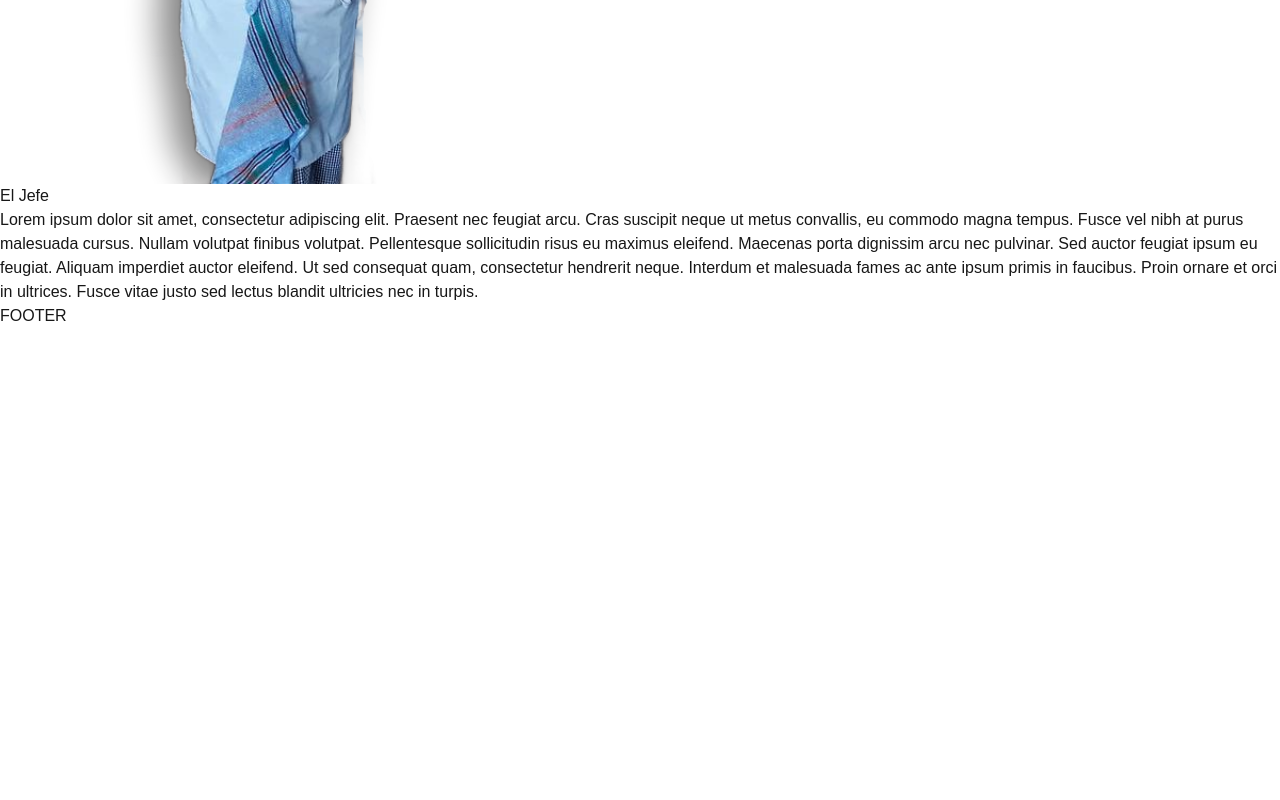
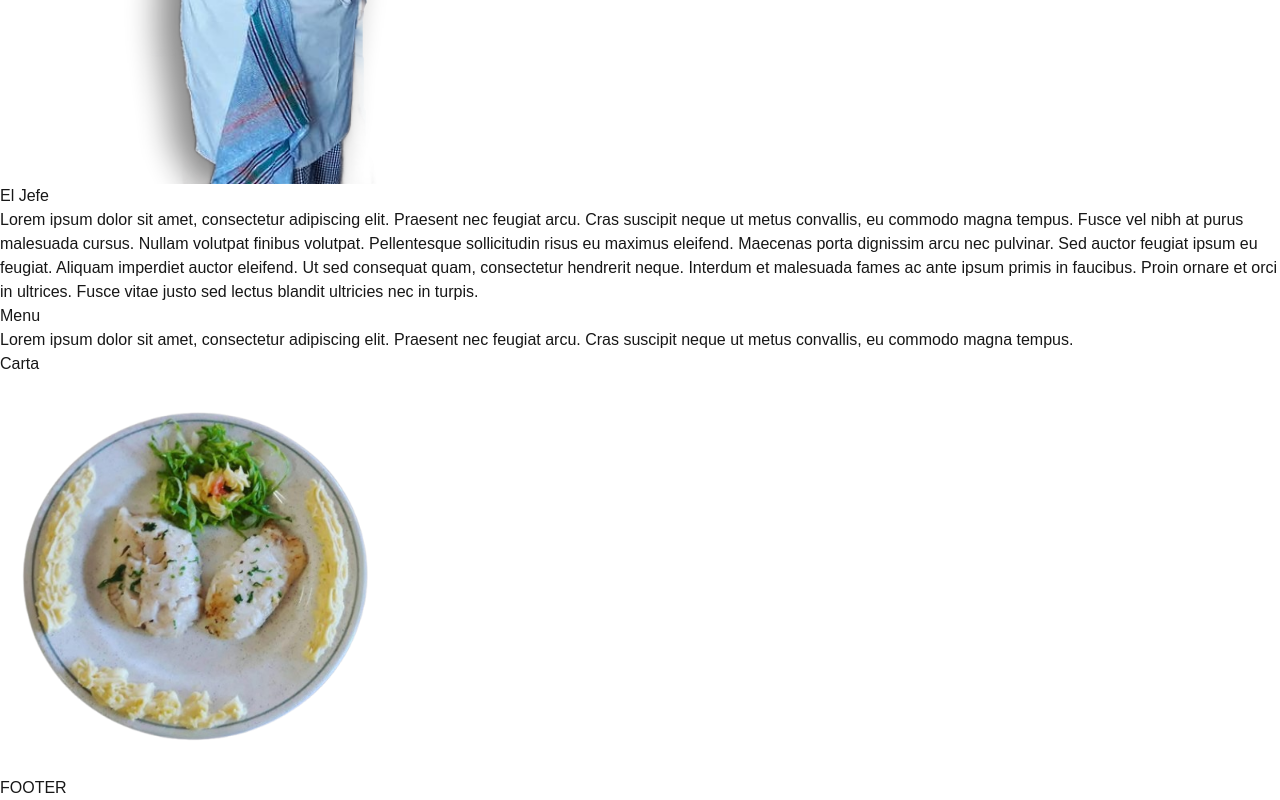
Before and after one commit to AQM19/restaurante-la-cenia, a Next.js app: page /en in a window 1280 px wide. Shown: the part 9346-10146 px from the top of the page. Before the commit the page ends 9674 px from the top, so only its background shows below. Built offline with nearby package versions, Linux system fonts and the light colour scheme.

Commit message:
Feat: Generación de la sección para menú

```diff
--- a/src/app/[locale]/(pathnames)/page.tsx
+++ b/src/app/[locale]/(pathnames)/page.tsx
@@ -1,3 +1,4 @@
+import MenuPage from '@/components/pages/menu/MenuPage'
 import OwnerPage from '@/components/pages/owner/OwnerPage'
 import PresentationPage from '@/components/pages/presentation/PresentationPage'
 import React from 'react'
@@ -7,6 +8,7 @@ const LandingPage = () => {
     <section>
       <PresentationPage />
       <OwnerPage />
+      <MenuPage />
     </section>
   )
 }
--- a/src/components/index.ts
+++ b/src/components/index.ts
@@ -8,3 +8,4 @@ export * from './ui/footer/FooterComponent';
 
 export * from './pages/presentation/PresentationPage';
 export * from './pages/owner/OwnerPage';
+export * from './pages/menu/MenuPage';
--- /dev/null
+++ b/src/components/pages/menu/MenuPage.tsx
@@ -0,0 +1,31 @@
+import React from 'react'
+import Image from 'next/image';
+import { Link } from '@/i18n/routing';
+
+const MenuPage = () => {
+    return (
+        <article className='w-4/5 m-auto flex flex-col sm:flex-row items-center justify-evenly'>
+
+            <div className='flex flex-col items-center justify-center w-full sm:w-1/2 gap-4'>
+                <h2 className='text-2xl font-semibold uppercase'>
+                    Menu
+                </h2>
+
+                <p className='text-pretty text-justify sm:text-center'>
+                    Lorem ipsum dolor sit amet, consectetur adipiscing elit. Praesent nec feugiat arcu.
+                    Cras suscipit neque ut metus convallis, eu commodo magna tempus.
+                </p>
+
+                <Link href={'/'} className='border-2 border-neutral-50 py-4 px-8 text-xl text-neutral-50 font-semibold rounded-sm mt-10 uppercase'>
+                    Carta
+                </Link>
+            </div>
+
+            <Image src={'/images/plato.png'} alt={''} width={400} height={400} />
+
+
+        </article>
+    )
+}
+
+export default MenuPage
--- a/src/components/pages/owner/OwnerPage.tsx
+++ b/src/components/pages/owner/OwnerPage.tsx
@@ -3,11 +3,9 @@ import Image from 'next/image';
 
 const OwnerPage = () => {
     return (
-        <article className='flex flex-col-reverse sm:flex-row sm:items-center sm:justify-evenly gap-4 sm:gap-10 pt-6 px-4 bg-orange-100 sm:m-auto text-neutral-900'>
+        <article className='flex flex-col-reverse sm:flex-row items-center justify-evenly gap-4 sm:gap-10 pt-6 sm:pt-0 px-4 bg-orange-100 sm:m-auto text-neutral-900'>
 
-            <div>
-                <Image src={'/images/jefe.png'} alt={''} width={400} height={200} />
-            </div>
+            <Image src={'/images/jefe.png'} alt={''} width={400} height={400} />
 
             <div className='flex flex-col items-center justify-center w-full sm:w-1/2 gap-4'>
                 <h2 className='text-2xl font-semibold uppercase'>
```
Also changed, not shown: public/images/plato.png (added).
